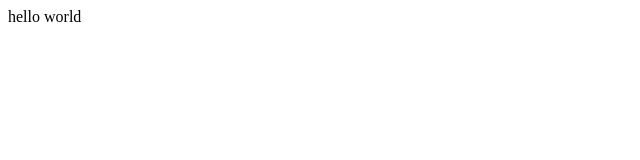
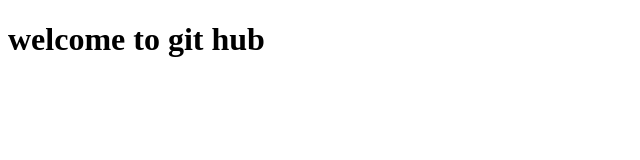
Before and after one commit to karuna-tech-dev/git-project, a plain HTML site: page demo.html in a window 1280 px wide. Shown: the whole page, without its empty margins (0-640 px from the left). Drawn offline with Linux system fonts and the light colour scheme.

Commit message:
karunakorajkar

```diff
--- a/index.html
+++ b/demo.html
@@ -6,7 +6,6 @@
     <title>Document</title>
 </head>
 <body>
-    <k1>hello world</k1>
-
+    <h1>welcome to git hub</h1>
 </body>
 </html>
```
